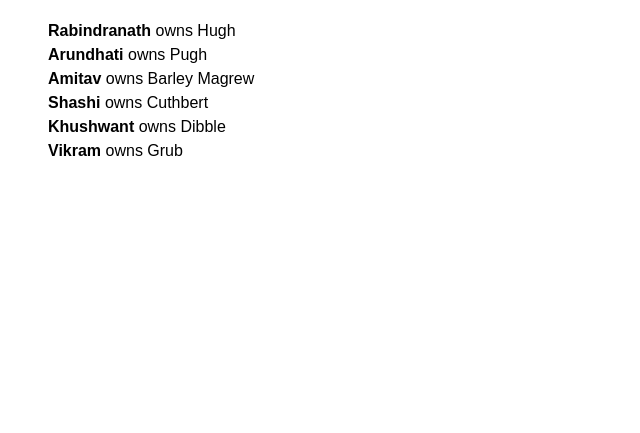
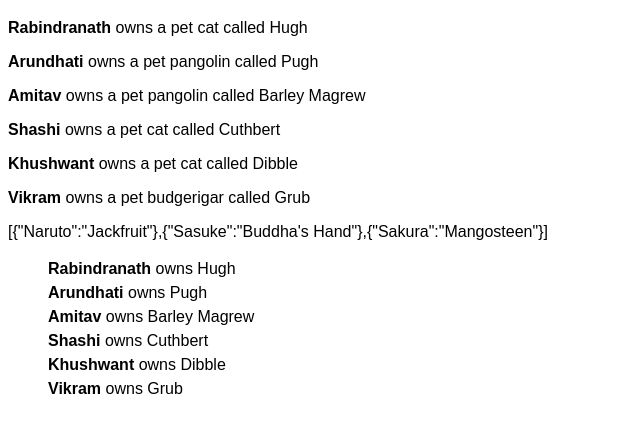
Before and after one commit to jpcluff/visual-design, a plain HTML site: page visualising-data/index.html in a window 1280 px wide. Shown: the part 61-494 px from the top of the page, without its empty margins (0-640 px from the left). Drawn offline with Linux system fonts and the light colour scheme.

Commit message:
Complete JSON vs JavaScript objects Workshop

```diff
--- a/visualising-data/index.html
+++ b/visualising-data/index.html
@@ -4,12 +4,16 @@
     <meta charset="utf-8" />
     <meta http-equiv="X-UA-Compatible" content="IE=edge" />
     <meta name="viewport" content="width=device-width,  initial-scale=1.0" />
-    <script src="script.js"></script>
+    <script src="script.js" async></script>
     <link rel="stylesheet" href="styles.css" />
     <title>Visualising Data Workshop</title>
   </head>
   <body>
     <h1>Pets & Pet Owners</h1>
+    <div id="petSentence">
+
+    </div>
+    <div id="fruitList"></div>
     <ul></ul>
   </body>
 </html>
--- a/visualising-data/script.js
+++ b/visualising-data/script.js
@@ -1,10 +1,39 @@
+
+//
+const jsonString = '{"peoplePets":[{"petOwner":"Rabindranath","pet":"Hugh"},{"petOwner":"Arundhati","pet":"Pugh"},{"petOwner":"Amitav","pet":"Barley Magrew"},{"petOwner":"Shashi","pet":"Cuthbert"},{"petOwner":"Khushwant","pet":"Dibble"},{"petOwner":"Vikram","pet":"Grub"}]}';
+const jsonObj = JSON.parse(jsonString);
+// console.log(typeof jsonObj.peoplePets)
+const petList = jsonObj.peoplePets;
+// console.log(petList);
+const petAnimal = ["cat", "dog", "goldfish", "budgerigar", "pangolin", "dodo"];
+
+function getRandomInt(max) {
+    return Math.floor(Math.random() * max);
+}
+
+const iterationLength = petList.length;
+// console.log("jsonObj lenght is " + iterationLength);
+// console.log("Random number is " + getRandomInt(iterationLength));
+//  let sentence = `${petOwner} owns a pet ${petAnimal} called ${pet}`;
+let petSentence = document.querySelector('#petSentence');
+for (let i = 0; i < iterationLength; i++) {
+    // let petType = petAnimal[getRandomInt(iterationLength - 1)];
+    // console.log(petType);
+    // let petOwner = petList[i].petOwner;
+    // console.log(petOwner);
+    // let pet = petList[i].pet;
+    // console.log(pet);
+    petSentence.innerHTML += (`<p><strong>${petList[i].petOwner} </strong> owns a pet ${petAnimal[getRandomInt(iterationLength - 1)]} called ${petList[i].pet}</p>`);
+    // console.log(petSentence);
+}
 
 const myRequest = new Request("peoplePets.json");
 fetch(myRequest)
-    .then(response => {return response.json();
+    .then(response => {
+        return response.json();
     })
     .then(dataObj => {
-        console.log(dataObj);
+        // console.log(dataObj);
         const myList = document.querySelector("ul");
         let petArray = dataObj.peoplePets;
         for (const personPet of petArray) {
@@ -15,3 +44,9 @@ fetch(myRequest)
         }
     })
     .catch(console.error);
+
+const fruitListJson = [{ "Naruto": "Jackfruit" }, { "Sasuke": "Buddha's Hand" }, { "Sakura": "Mangosteen" }];
+const jsonFruitList = JSON.stringify(fruitListJson);
+let fruitListParagraph = document.querySelector('#fruitList');
+console.log(jsonFruitList)
+fruitListParagraph.innerHTML += (`<p>${jsonFruitList}</p>`);
```
Also changed, not shown: visualising-data/canvas-example/index.html (added, +13 -0 lines), visualising-data/canvas-example/script.js (added, +30 -0 lines).
